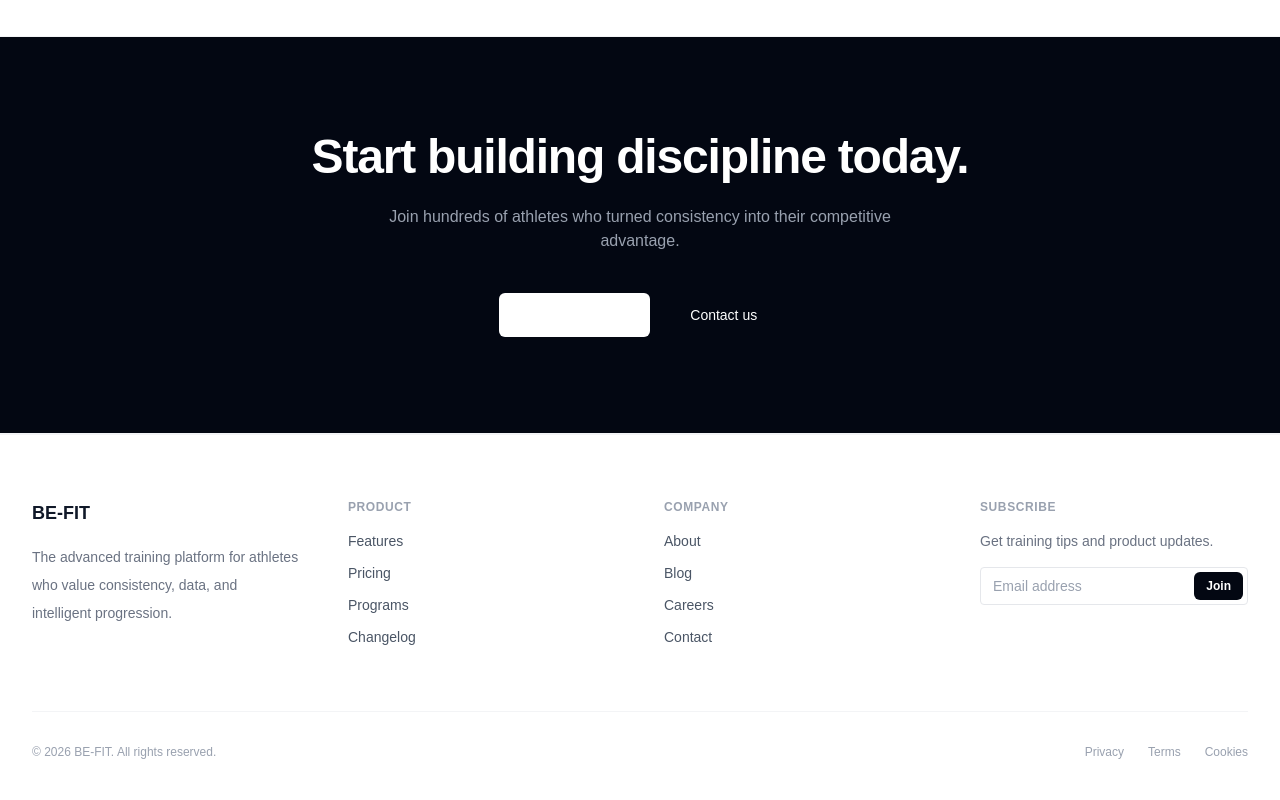
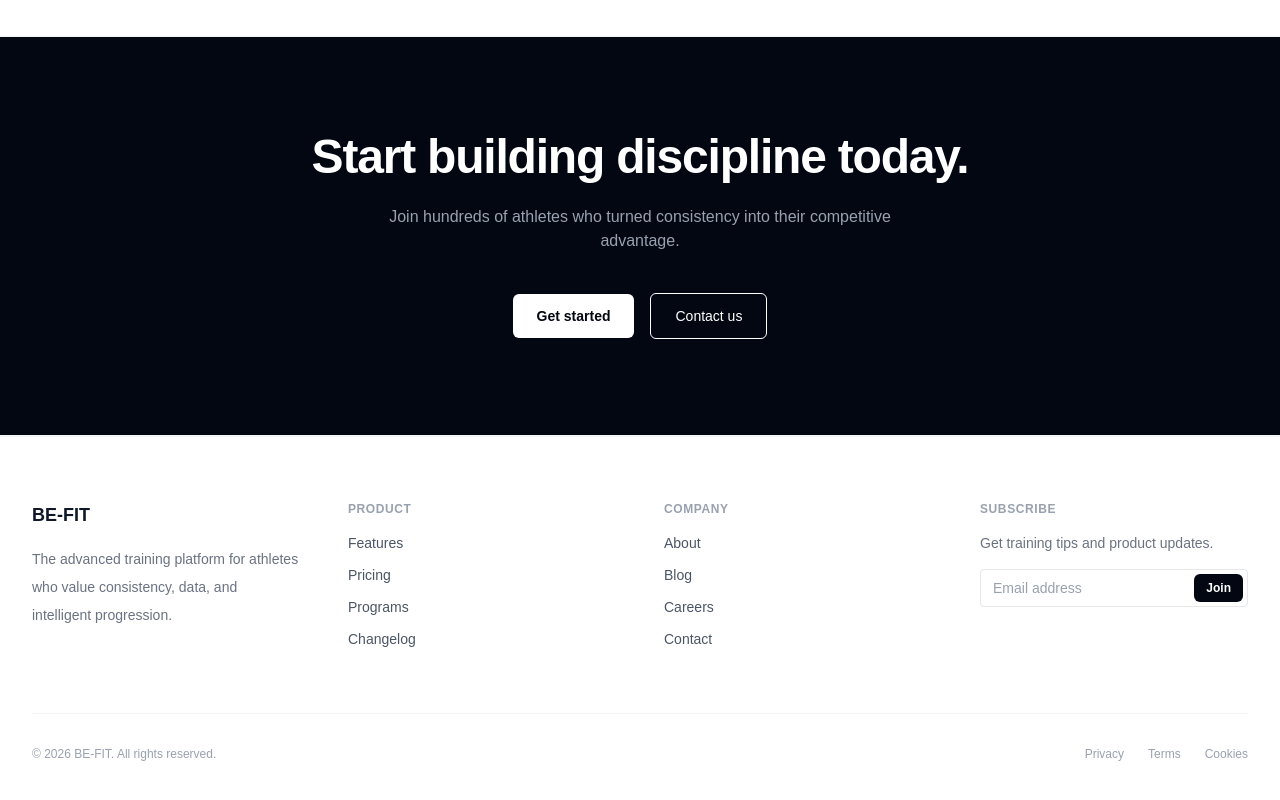
Before and after one commit to uxlabspk/Befit, a Next.js app: page / in a window 1280 px wide. Shown: the part 4788-5588 px from the top of the page. Built offline with nearby package versions, Linux system fonts and the light colour scheme.

Commit message:
style(ui): update button styles for "Get started" and "Contact us" links

```diff
--- a/app/page.tsx
+++ b/app/page.tsx
@@ -528,11 +528,11 @@ export default function Home() {
                 href="#pricing"
                 className="rounded-md bg-white px-6 py-3 text-sm font-semibold text-gray-950 transition-all duration-200 hover:scale-105 hover:bg-gray-100 hover:shadow-lg"
               >
-                Get started free
+                <span className="text-gray-950">Get started</span>
               </a>
               <a
                 href="#contact"
-                className="rounded px-6 py-3 text-sm font-medium text-gray-300 transition hover:text-white"
+                className="border rounded-md px-6 py-3 text-sm font-medium text-gray-300 transition hover:text-white"
               >
                 Contact us
               </a>
```
